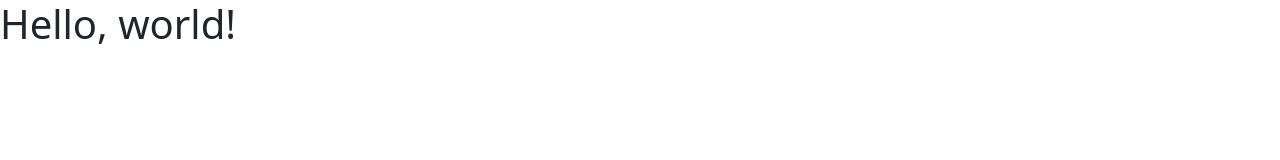
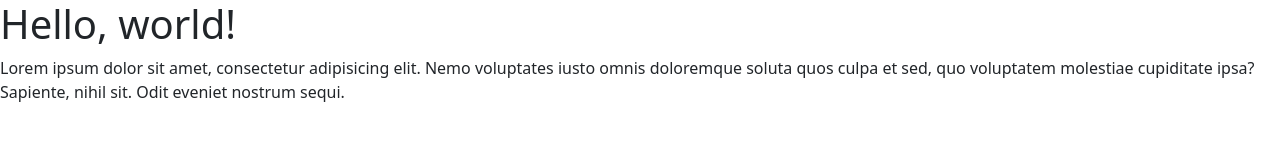
Before and after one commit to banghanzz/dpw, a plain HTML site: page bootstrapLearn.html in a window 1280 px wide. Drawn offline with nearby package versions, Linux system fonts and the light colour scheme.

Commit message:
second commit

```diff
--- a/bootstrapLearn.html
+++ b/bootstrapLearn.html
@@ -8,10 +8,11 @@
     <!-- Bootstrap CSS -->
     <link href="https://cdn.jsdelivr.net/npm/bootstrap@5.1.3/dist/css/bootstrap.min.css" rel="stylesheet" integrity="sha384-1BmE4kWBq78iYhFldvKuhfTAU6auU8tT94WrHftjDbrCEXSU1oBoqyl2QvZ6jIW3" crossorigin="anonymous">
 
-    <title>Hello, world!</title>
+    <title>Bootstrap!</title>
   </head>
   <body>
     <h1>Hello, world!</h1>
+    <p>Lorem ipsum dolor sit amet, consectetur adipisicing elit. Nemo voluptates iusto omnis doloremque soluta quos culpa et sed, quo voluptatem molestiae cupiditate ipsa? Sapiente, nihil sit. Odit eveniet nostrum sequi.</p>
 
     <!-- Optional JavaScript; choose one of the two! -->
 
```
